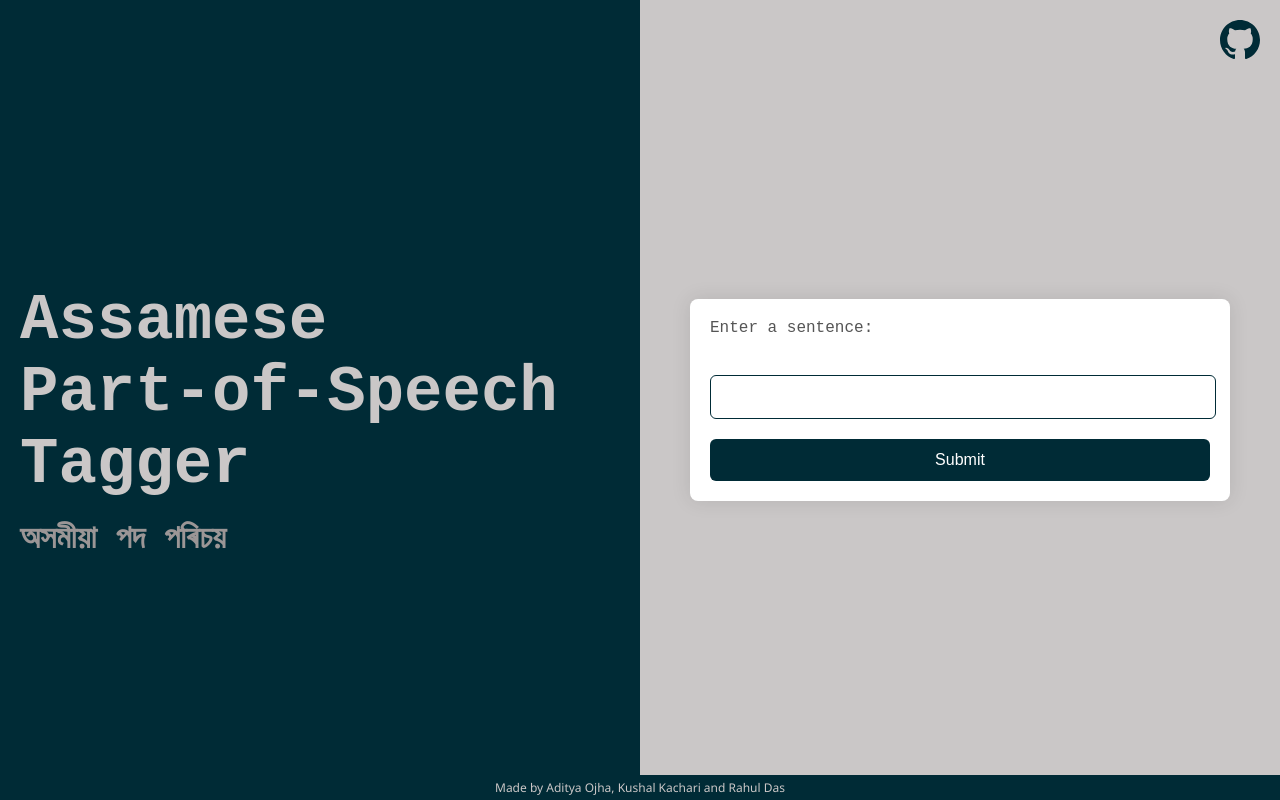
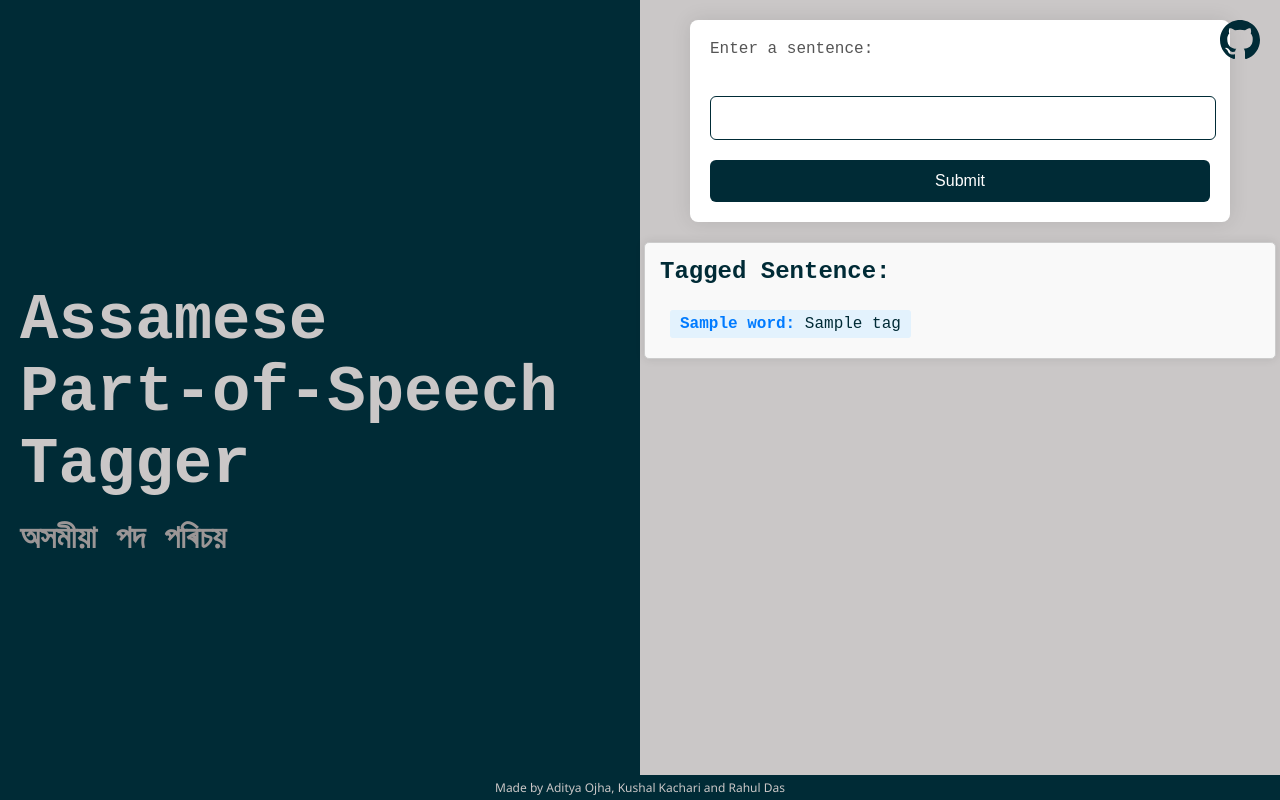
Before and after one commit to aditya1ojha/postagger-assamese, a Flask app: template templates/index.html in a window 1280 px wide. Run offline with Flask 3, Linux system fonts and the light colour scheme; the template is opened without the code that fills it: most values are stand-ins (such as "Sample title", 1, 10 or a date in 2020).

Commit message:
made ux of tagging better

```diff
--- a/app.py
+++ b/app.py
@@ -8,40 +8,16 @@ nltk.download('punkt')
 
 app = Flask(__name__)
 
+data = pd.read_csv('postagging-aahar-3.csv', encoding='utf-8')
+data = data.fillna(method="ffill")  # Deal with N/A
 
-data = pd.read_csv('postagging-aahar-3.csv', encoding='utf-8')
-data = data.fillna(method="ffill") # Deal with N/A
-
-tags = list(set(data["Pos"].values)) # Read POS value
+tags = list(set(data["Pos"].values))  # Read POS value
 words = list(set(data["Word"].values))
 
 # Load word to id mapping
 word2id = {w: i for i, w in enumerate(words)}  # Load your word to id mapping here
 tag2id = {t: i for i, t in enumerate(tags)}
 
-# # Custom activation function
-# @tensorflow.keras.saving.register_keras_serializable(package="my_package", name="custom_activation")
-# def custom_activation(x, axis=-1):
-#     # Custom activation function implementation
-#     pass
-
-# # Define custom objects dictionary
-# custom_objects = {'custom_activation': custom_activation}
-
-# # Define the file path where the config is saved
-# file_path = "C:\\Users\\Admin\\Downloads\\test_app\\model_config.json"
-
-# Load the model configuration from JSON
-# with open(file_path, "r") as json_file:
-#     config_json = json_file.read()
-
-# Parse the JSON string to obtain the configuration dictionary
-# config = json.loads(config_json)
-
-
-# Load the model within the custom_object_scope
-# with custom_object_scope(custom_objects):
-#     model = model_from_config(config)
 config={'name': 'model',
  'trainable': True,
  'layers': [{'module': 'keras.layers',
@@ -173,20 +149,17 @@ model = tensorflow.keras.models.Model.from_config(config)
 # Load the model weights
 model.load_weights("your_model_file.h5")
 
-# Define word-to-id and tag mappings globally
-# You need to define word2id and tags here
-
-@app.route('/')
+@app.route('/', methods=['GET', 'POST'])
 def home():
-    return render_template('index.html')
-
-@app.route('/tag', methods=['POST'])
-def tag_sentence():
+    tagged_sentence = None
+    sentence = ""
     if request.method == 'POST':
         user_input = request.form['sentence']
-        sentence = nltk.word_tokenize(user_input)
-        X_Samp = [[word2id.get(word, len(words)-1) for word in sentence]]  # No padding
+        sentence = user_input
+        tokenized_sentence = nltk.word_tokenize(user_input)
+        X_Samp = [[word2id.get(word, len(words) - 1) for word in tokenized_sentence]]  # No padding
         p = model.predict(np.array(X_Samp))  # Predict on it
         p = np.argmax(p, axis=-1)  # Map softmax back to a POS index
-        tagged_sentence = [(word, tags[pred]) for word, pred in zip(sentence, p[0])]
-        return render_template('tagged.html', sentence=user_input, tagged_sentence=tagged_sentence)
+        tagged_sentence = [(word, tags[pred]) for word, pred in zip(tokenized_sentence, p[0])]
+
+    return render_template('index.html', sentence=sentence, tagged_sentence=tagged_sentence)
--- a/static/css/index.css
+++ b/static/css/index.css
@@ -57,9 +57,20 @@ body {
     padding: 20px;
     display: flex;
     align-items: center;
+    flex-direction: column;
     transform: translateX(100%); /* Initially shift right by 100% */
     animation: slideInRight 1s ease forwards; /* Apply slide-in animation */
 }
+
+@keyframes slideInRight {
+    from {
+        transform: translateX(100%); /* Start from outside the viewport */
+    }
+    to {
+        transform: translateX(0); /* End at original position */
+    }
+}
+
 .google-icon {
     z-index: 2;
     position: fixed;
@@ -80,14 +91,7 @@ body {
 .google-icon:active {
     transform: scale(0.9); /* Shrink the icon when clicked */
 }
-@keyframes slideInRight {
-    from {
-        transform: translateX(100%); /* Start from outside the viewport */
-    }
-    to {
-        transform: translateX(0); /* End at original position */
-    }
-}
+
 footer {
     position: fixed;
     bottom: 0;
@@ -98,6 +102,7 @@ footer {
     font-size: 12px;
     padding: 4px 0;
 }
+
 form {
     max-width: 500px; /* Adjust max-width as needed */
     width: 100%; /* Ensure the form takes up the full width */
@@ -163,3 +168,34 @@ input[type="submit"]:hover {
         font-size: 1em; /* Adjust font size for smaller screens */
     }
 }
+
+/* New styles for the results section */
+.results {
+    width: 100%;
+    margin-top: 20px;
+    padding: 15px;
+    border: 1px solid #ccc;
+    border-radius: 5px;
+    background-color: #f9f9f9;
+    box-shadow: 0 0 10px rgba(0, 0, 0, 0.1);
+}
+
+.results h2 {
+    margin-top: 0;
+    font-family: 'Courier New', Courier, monospace;
+    color: #002b36;
+}
+
+.tagged-word {
+    display: inline-block;
+    margin: 5px 10px;
+    padding: 5px 10px;
+    background-color: #e3f2fd;
+    border-radius: 3px;
+    font-family: 'Courier New', Courier, monospace;
+    color: #002b36;
+}
+
+.tagged-word strong {
+    color: #007BFF;
+}
--- a/templates/index.html
+++ b/templates/index.html
@@ -15,16 +15,24 @@
             <h1 id="heading" class="subtitle">অসমীয়া পদ পৰিচয়</h1>
         </div>
         <div class="right-half">
-            <a target="_blank" href="https://google.com">
+            <a target="_blank" href="https://github.com/aditya1ojha/postagger-assamese">
                 <svg class="google-icon" xmlns="http://www.w3.org/2000/svg" viewBox="0 0 24 24" fill="#002b36">
                     <path d="M12 0c-6.626 0-12 5.373-12 12 0 5.302 3.438 9.8 8.207 11.387.599.111.793-.261.793-.577v-2.234c-3.338.726-4.033-1.416-4.033-1.416-.546-1.387-1.333-1.756-1.333-1.756-1.089-.745.083-.729.083-.729 1.205.084 1.839 1.237 1.839 1.237 1.07 1.834 2.807 1.304 3.492.997.107-.775.418-1.305.762-1.604-2.665-.305-5.467-1.334-5.467-5.931 0-1.311.469-2.381 1.236-3.221-.124-.303-.535-1.524.117-3.176 0 0 1.008-.322 3.301 1.23.957-.266 1.983-.399 3.003-.404 1.02.005 2.047.138 3.006.404 2.291-1.552 3.297-1.23 3.297-1.23.653 1.653.242 2.874.118 3.176.77.84 1.235 1.911 1.235 3.221 0 4.609-2.807 5.624-5.479 5.921.43.372.823 1.102.823 2.222v3.293c0 .319.192.694.801.576 4.765-1.589 8.199-6.086 8.199-11.386 0-6.627-5.373-12-12-12z"/>
                 </svg>
             </a>
-            <form action="/tag" method="post">
+            <form action="/" method="post">
                 <label for="sentence" class="label">Enter a sentence:</label><br>
-                <input type="text" id="sentence" name="sentence"><br>
+                <input type="text" id="sentence" name="sentence" required><br>
                 <input type="submit" value="Submit" id="submit">
             </form>
+            {% if tagged_sentence %}
+                <div class="results">
+                    <h2>Tagged Sentence:</h2>
+                    {% for word, tag in tagged_sentence %}
+                        <span class="tagged-word"><strong>{{ word }}:</strong> {{ tag }}</span>
+                    {% endfor %}
+                </div>
+            {% endif %}
         </div>
     </div>
     <footer>Made by Aditya Ojha, Kushal Kachari and Rahul Das</footer>
```
Also changed, not shown: static/css/tagged.css (deleted, +0 -63 lines), templates/tagged.html (deleted, +0 -25 lines).
